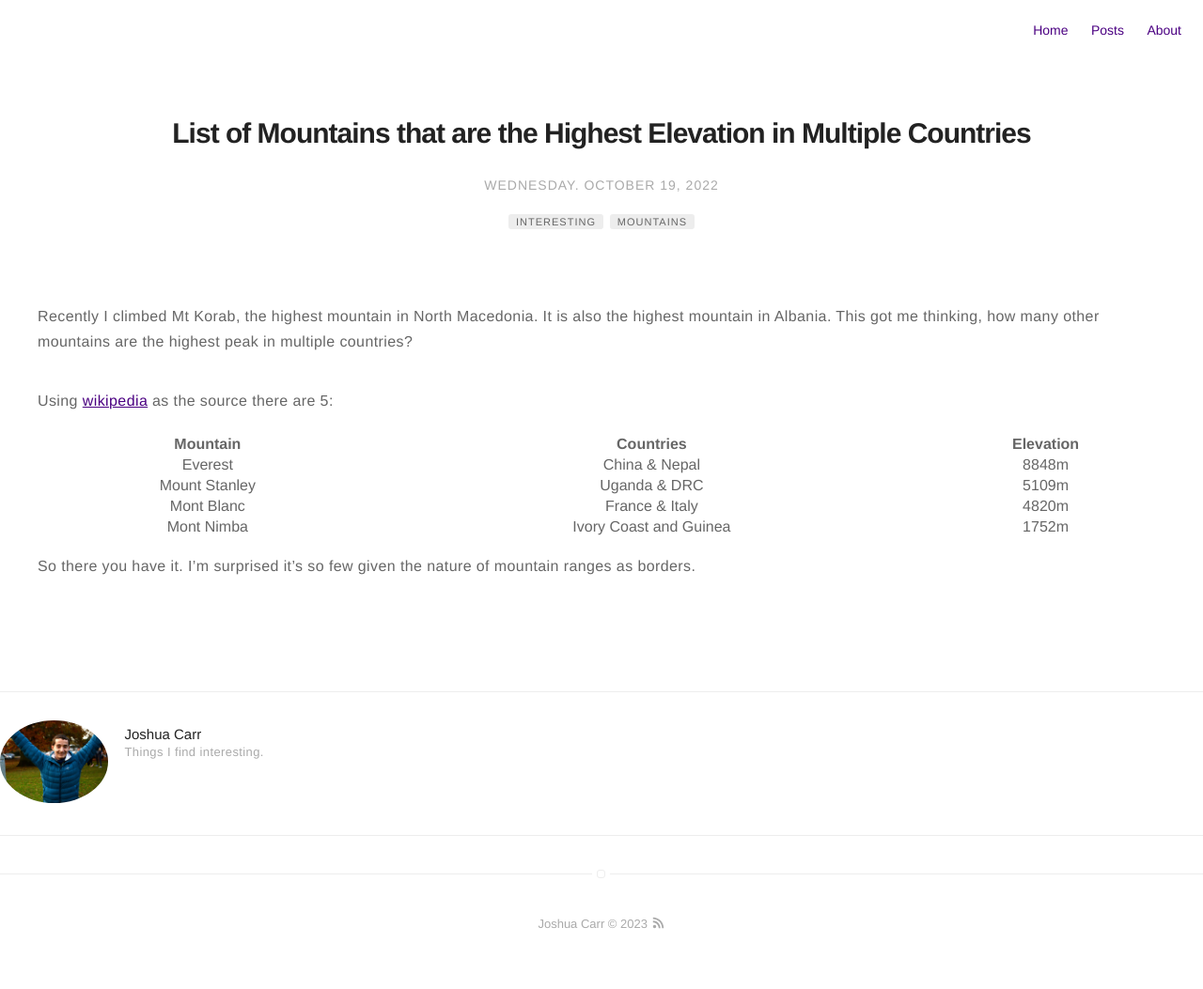
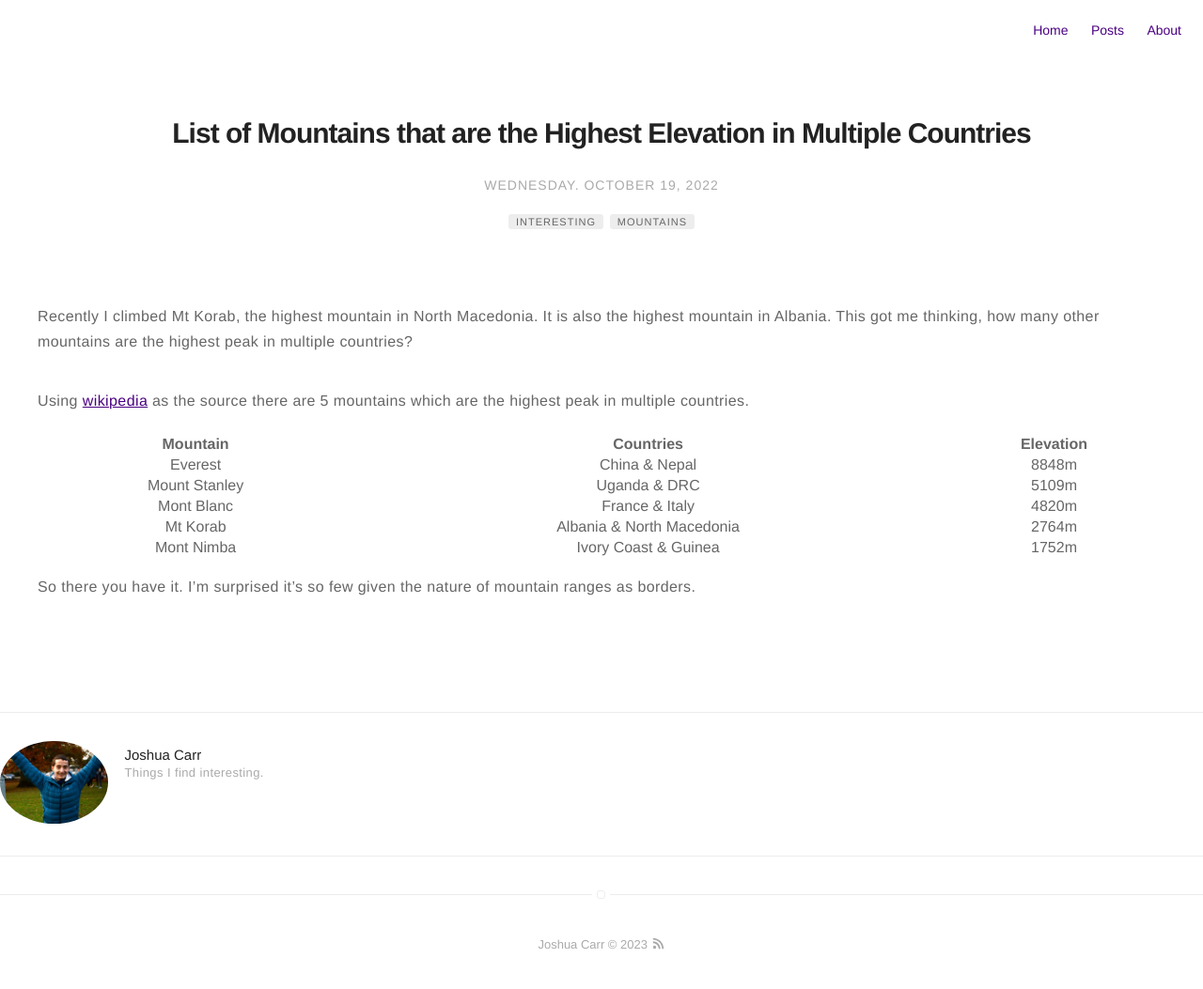
Before and after one commit to jc782/jc782.github.io, a Jekyll site: the page built from _posts/2022-10-19-BorderMountains.markdown, in a window 1280 px wide. Shown: the whole page at 94% size. Built offline with Jekyll 4.4.1, drawn with Linux system fonts in a browser that asks for light colours; before the commit the page ends 1031 px from its top, so only the background shows below that.

Commit message:
add mt korab to table

```diff
--- a/_posts/2022-10-19-BorderMountains.markdown
+++ b/_posts/2022-10-19-BorderMountains.markdown
@@ -14,13 +14,14 @@ published: true
 ---
 Recently I climbed Mt Korab, the highest mountain in North Macedonia. It is also the highest mountain in Albania. This got me thinking, how many other mountains are the highest peak in multiple countries?
 
-Using [wikipedia](https://en.wikipedia.org/wiki/List_of_elevation_extremes_by_country) as the source there are 5:
+Using [wikipedia](https://en.wikipedia.org/wiki/List_of_elevation_extremes_by_country) as the source there are 5 mountains which are the highest peak in multiple countries.
 
 | Mountain | Countries | Elevation |
 | :--------: | :-------: | :---------: |
 | Everest | China & Nepal | 8848m |
 | Mount Stanley | Uganda & DRC | 5109m |
-| Mont Blanc | France & Italy|4820m |
-| Mont Nimba | Ivory Coast and Guinea | 1752m |
+| Mont Blanc | France & Italy | 4820m |
+| Mt Korab | Albania & North Macedonia | 2764m |
+| Mont Nimba | Ivory Coast & Guinea | 1752m |
 
 So there you have it. I'm surprised it's so few given the nature of mountain ranges as borders.
```
